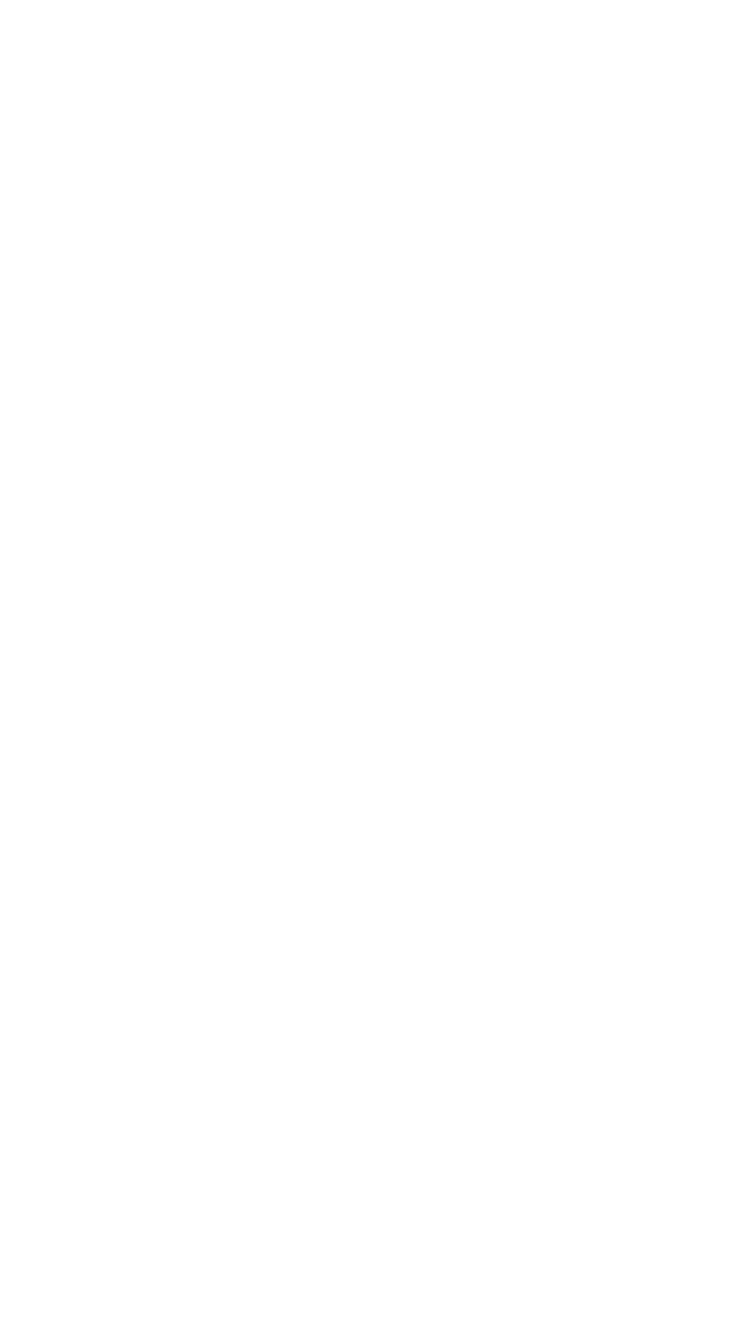
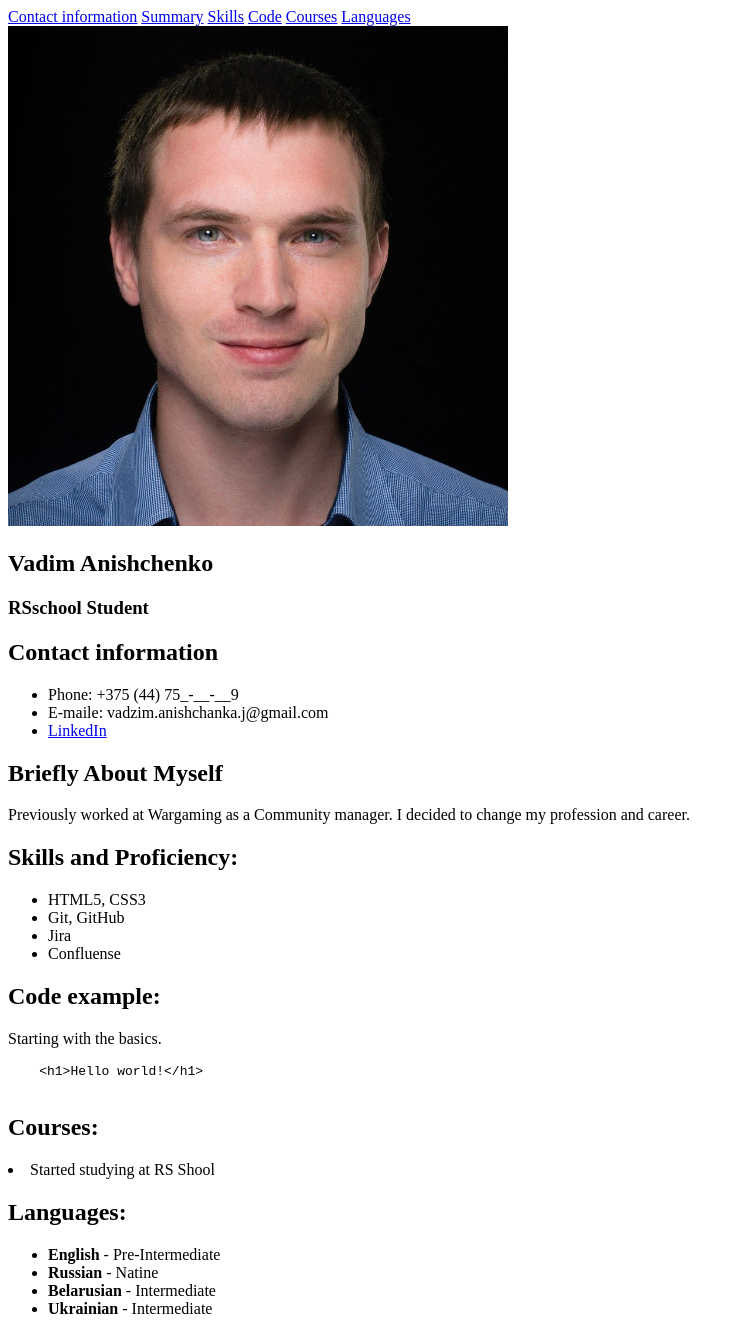
Before and after one commit to VadzimAJ/rsschool-cv, a plain HTML site: page index.html in a window 1280 px wide. Shown: the top 1321 px of the page, without its empty margins (0-744 px from the left). Before the commit the page ends 800 px from the top, so only its background shows below. Drawn offline with Linux system fonts and the light colour scheme.

Commit message:
feat: made html page markup

```diff
--- a/index.html
+++ b/index.html
@@ -8,5 +8,104 @@
     <title>cv</title>
 </head>
 <body>
+    <header>
+        <nav class="nav">
+            <a href="#contact_inf_anchor">Contact information</a>
+            <a href="#about_my_anchor">Summary</a>
+            <a href="#skills_anchor">Skills</a>
+            <a href="#code_exaple_anchor">Code</a>
+            <a href="#courses_anchor">Courses</a>
+            <a href="#languages_anchor">Languages</a>
+        </nav>
+    </header>
+
+    <main class="main">
+        <div class="main-container">
+            <section class="section section-profile" id="profile">
+                <img src="./assets\img\my_photo.jfif" alt="my photo" class="section_profile_logo">
+                <div class="section_profile_title">
+                    <h1 class="section-title">Vadim Anishchenko</h1>
+                    <h3 class="section-subtitle">RSschool Student</h3>
+                </div>
+
+            </section>
+
+            <section class="section_contact_inf" id="contact_inf_anchor" itemscope itemtype="http://schema.org/Organization">
+                <h2>Contact information</h2>
+                <ul>
+                    <li>Phone:
+                         <span itemprop="phone">+375 (44) 75_-__-__9</span>
+                    </li>
+                    <li>E-maile:
+                        <span itemprop="emaile">vadzim.anishchanka.j@gmail.com</span>
+                   </li>
+                   <li>
+                    <span itemprop="url"><a href="ttps://www.linkedin.com/in/vadim-anishchenko-bb5824155/">LinkedIn</a></span>
+               </li>
+                </ul>
+            </section>
+            <section class="about_my" id="about_my_anchor">
+                <h2>Briefly About Myself</h2>
+                <p>Previously worked at Wargaming as a Community manager. I decided to change my profession and career.</p>
+
+            </section>
+
+            <section class="skills" id="skills_anchor">
+                <h2>Skills and Proficiency:</h2>
+                <ul class="section-list">
+                    <li class="section-item">HTML5, CSS3</li>
+                    <li class="section-item">Git, GitHub</li>
+                    <li class="section-item">Jira</li>
+                    <li class="section-item">Confluense</li>
+                </ul>
+            </section>
+
+            <section class="code_exaple" id="code_exaple_anchor">
+                <h2>Code example:</h2>
+
+                <p>Starting with the basics.</p>
+
+                    <code>
+                        <pre>
+    &lt;h1&gt;Hello world!&lt;/h1&gt;
+                        </pre>
+                    </code>
+
+            </section>
+
+            <section class="courses" id="courses_anchor">
+                <h2>Courses:</h2>
+                <li>Started studying at RS Shool</li>
+            </section>
+
+            <section class="languages" id="languages_anchor">
+                <h2>Languages:</h2>
+                <ul>
+                    <li><strong>English</strong> - Pre-Intermediate</li>
+                    <li><strong>Russian</strong> - Natine</li>
+                    <li><strong>Belarusian</strong> - Intermediate</li>
+                    <li><strong>Ukrainian</strong> - Intermediate</li>
+                </ul>
+            </section>
+        </div>
+
+    </main>
+
+    <footer class="footer">
+        <div class="footer-container">
+            <a href="https://github.com/VadzimAJ" class="github_link"></div>
+
+            <div class="rs_link_conteiner">
+                <img src="./assets\img\rs_school_js.svg" alt="rsschool logo">
+                <a href="https://rs.school/js/" class="rss_link"></a>
+            </div>
+
+            <div class="github_link_conteiner">
+                © 2022
+                <img src="./assets\img\git_logo.png" alt="github logo">
+                <a href="https://github.com/VadzimAJ" class="github_link"></a>
+            </div>
+        </div>
+    </footer>
 </body>
 </html>
```
Also changed, not shown: assets/img/git_logo.png (added).
